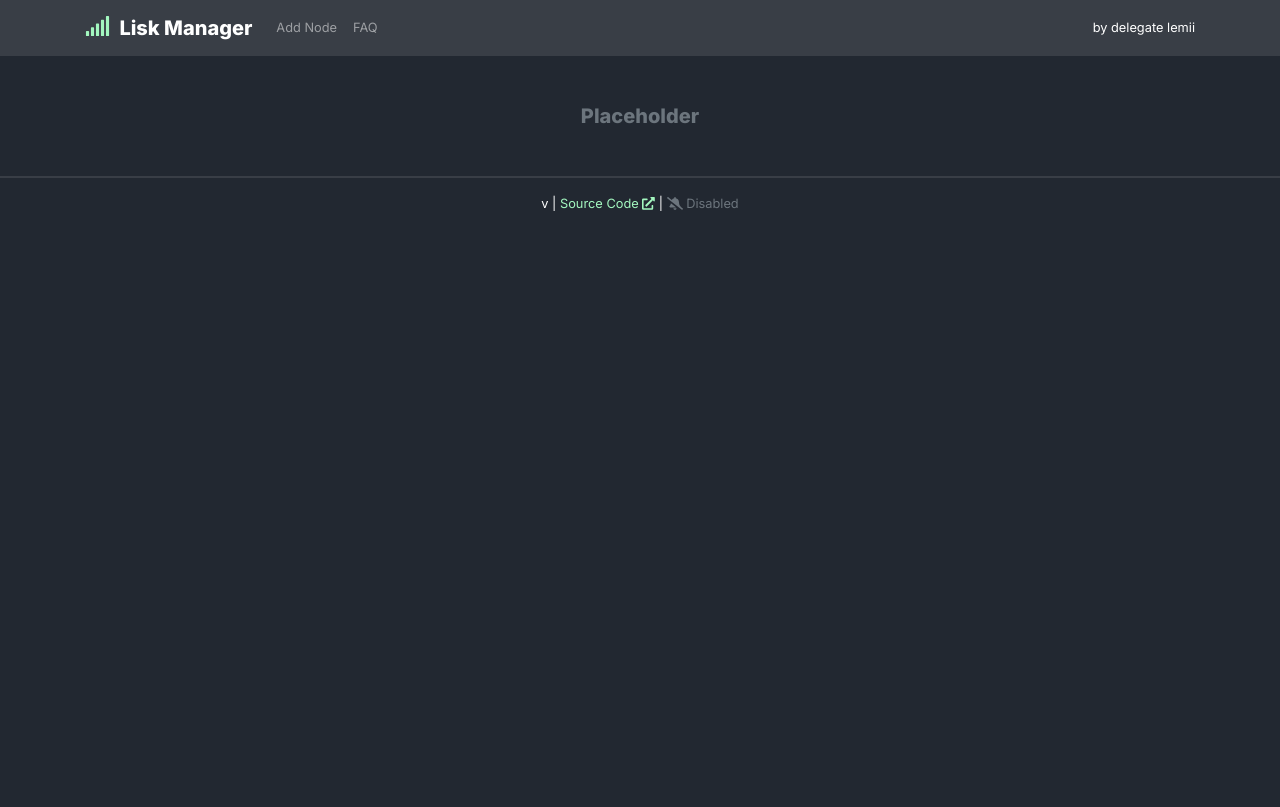
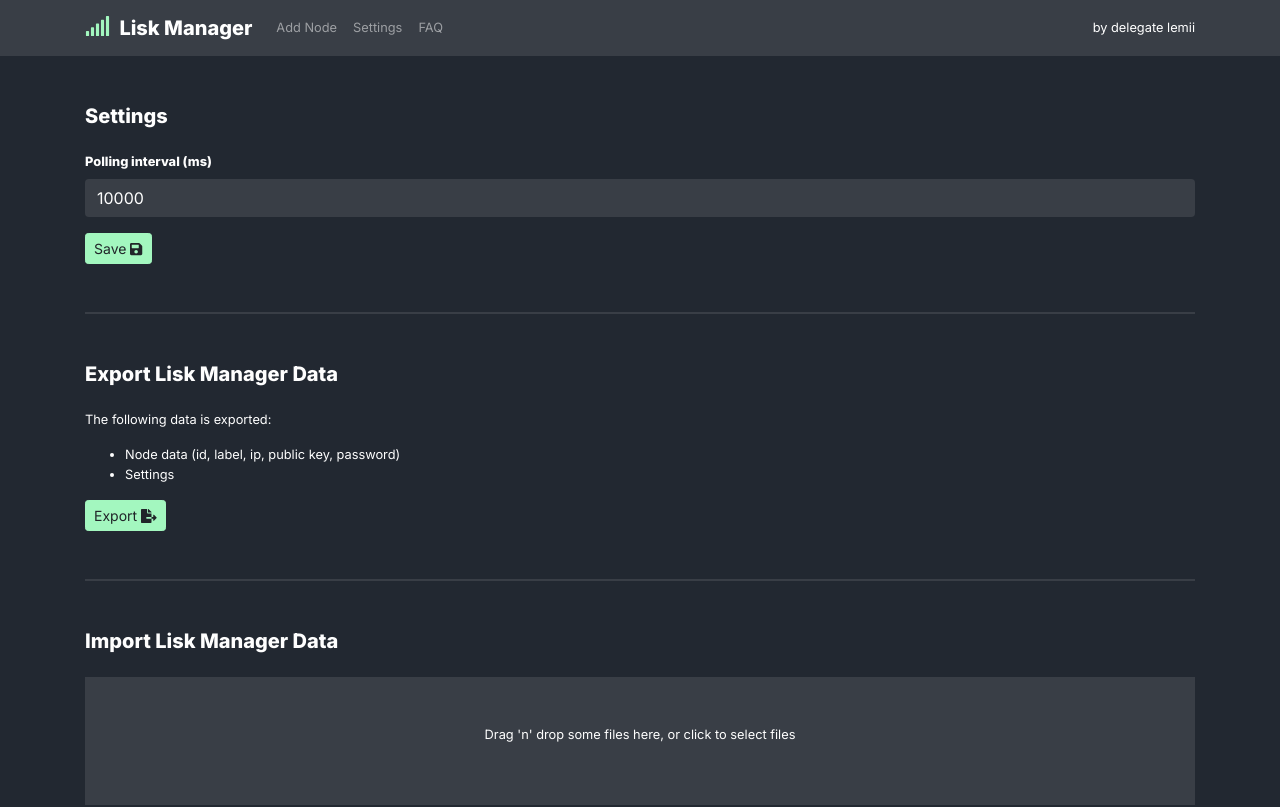
Before and after one commit to Lemii/lisk-manager, a React (Create React App) app: page /settings in a window 1280 px wide. Shown: the top 807 px of the page. Built offline with nearby package versions, Linux system fonts and the light colour scheme.

Commit message:
feat: add settings page and functionality

```diff
--- a/package.json
+++ b/package.json
@@ -11,6 +11,7 @@
   "dependencies": {
     "axios": "^0.19.2",
     "bootstrap": "^4.4.1",
+    "file-saver": "^2.0.2",
     "jquery": "^3.4.1",
     "moment": "^2.24.0",
     "node-sass": "^4.13.1",
@@ -18,6 +19,7 @@
     "react": "^16.13.0",
     "react-bootstrap": "^1.0.0-beta.17",
     "react-dom": "^16.13.0",
+    "react-dropzone": "^10.2.1",
     "react-router-dom": "^5.1.2",
     "react-scripts": "3.4.0",
     "react-switch": "^5.0.1",
@@ -35,6 +37,7 @@
     "@testing-library/jest-dom": "^4.2.4",
     "@testing-library/react": "^9.3.2",
     "@testing-library/user-event": "^7.1.2",
+    "@types/file-saver": "^2.0.1",
     "@types/jest": "^24.0.0",
     "@types/node": "^12.0.0",
     "@types/react": "^16.9.0",
--- a/src/components/Header/index.tsx
+++ b/src/components/Header/index.tsx
@@ -19,11 +19,11 @@
                 Add Node
               </Link>
             </li>
-            {/* <li className="nav-item">
+            <li className="nav-item">
               <Link to="/settings" className="nav-link pointer">
                 Settings
               </Link>
-            </li> */}
+            </li>
             <li className="nav-item">
               <Link to="/faq" className="nav-link pointer">
                 FAQ
--- a/src/index.scss
+++ b/src/index.scss
@@ -75,6 +75,7 @@
 
 input[type='text'],
 input[type='password'],
+input[type='number'],
 select,
 option {
   border: none !important;
@@ -113,3 +114,10 @@
   color: inherit;
   text-decoration: none;
 }
+
+.dropzone {
+  width: 100%;
+  height: 10em;
+  background-color: $dark;
+  text-align: center;
+}
--- /dev/null
+++ b/src/pages/Settings/DropZone.tsx
@@ -0,0 +1,41 @@
+import React, { useCallback } from 'react';
+import { useDropzone } from 'react-dropzone';
+
+interface IProps {
+  setFileContent: React.Dispatch<React.SetStateAction<string | null>>;
+}
+
+export default function MyDropzone({ setFileContent }: IProps) {
+  const onDrop = useCallback(
+    (acceptedFiles: File[]) => {
+      if (acceptedFiles) {
+        const file = acceptedFiles[0];
+
+        const reader: FileReader = new FileReader();
+        reader.readAsText(file, 'UTF-8');
+
+        reader.onload = (e: any) => {
+          setFileContent(e.target.result);
+        };
+
+        reader.onerror = () => {
+          setFileContent(null);
+        };
+      }
+    },
+    [setFileContent]
+  );
+
+  const { getRootProps, getInputProps, isDragActive } = useDropzone({ onDrop });
+
+  return (
+    <div {...getRootProps()} className="dropzone pointer">
+      <input {...getInputProps()} />
+      {isDragActive ? (
+        <p className="pt-5">Drop the files here...</p>
+      ) : (
+        <p className="pt-5">Drag 'n' drop some files here, or click to select files</p>
+      )}
+    </div>
+  );
+}
--- a/src/pages/Settings/index.tsx
+++ b/src/pages/Settings/index.tsx
@@ -1,13 +1,95 @@
-import React, { useEffect } from 'react';
+import React, { useState, useEffect } from 'react';
+import Dropzone from './DropZone';
+
+import { FontAwesomeIcon } from '@fortawesome/react-fontawesome';
+import { toast } from 'react-toastify';
+
+import { setInterval, getInterval, exportData, importData } from '../../utils/storage';
 
 export default function Settings(): JSX.Element {
+  const [userInterval, setUserInterval] = useState<number>(getInterval());
+  const [fileContent, setFileContent] = useState<string | null>(null);
+
   useEffect(() => {
     document.title = 'Settings | Lisk Manager';
   }, []);
 
+  const saveInterval = () => {
+    if (userInterval < 1000) {
+      toast.warn('Interval must be at least 1000ms');
+      return;
+    }
+
+    setInterval(userInterval);
+
+    toast.success('Polling interval succesfully updated');
+  };
+
+  const handleImport = (): void => {
+    if (!fileContent) {
+      return;
+    }
+
+    try {
+      importData(JSON.parse(fileContent));
+      toast.success('Data import successful');
+    } catch {
+      toast.error('Could not import data');
+    }
+  };
+
   return (
-    <div className="container">
-      <h5 className="text-muted text-center mt-5">Placeholder</h5>
+    <div className="container text-light">
+      <h5 className="mb-4">Settings</h5>
+
+      <div className="form-group">
+        <label htmlFor="ip">
+          <strong>Polling interval (ms)</strong>
+        </label>
+        <input
+          name="interval"
+          onChange={(e: React.ChangeEvent<HTMLInputElement>) =>
+            setUserInterval(Number(e.target.value))
+          }
+          value={userInterval}
+          min={1000}
+          step={500}
+          type="number"
+          className="form-control"
+          id="ip"
+          aria-describedby="ip"
+        />
+      </div>
+
+      <button onClick={saveInterval} className="btn btn-sm btn-primary">
+        Save <FontAwesomeIcon icon="save" />
+      </button>
+
+      <hr className="border border-dark my-5" />
+
+      <h5 className="mb-4">Export Lisk Manager Data</h5>
+
+      <p>The following data is exported:</p>
+      <ul>
+        <li>Node data (id, label, ip, public key, password)</li>
+        <li>Settings</li>
+      </ul>
+
+      <button onClick={exportData} className="btn btn-sm btn-primary">
+        Export <FontAwesomeIcon icon="file-export" />
+      </button>
+
+      <hr className="border border-dark my-5" />
+
+      <h5 className="mb-4">Import Lisk Manager Data</h5>
+
+      <Dropzone setFileContent={setFileContent} />
+
+      <p className="mt-3">Please note that importing data overwrites your current configuration!</p>
+
+      <button onClick={handleImport} className="btn btn-sm btn-primary" disabled={!fileContent}>
+        Import <FontAwesomeIcon icon="file-import" />
+      </button>
     </div>
   );
 }
```
Also changed, not shown: src/interfaces/index.ts (+7 -0 lines).
